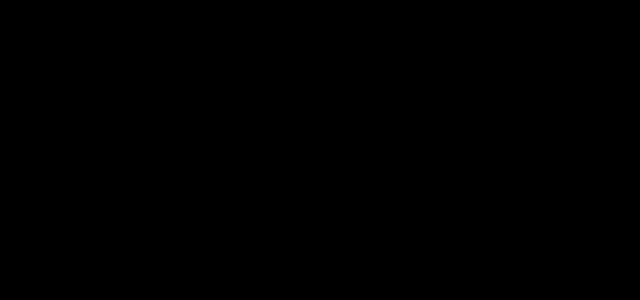
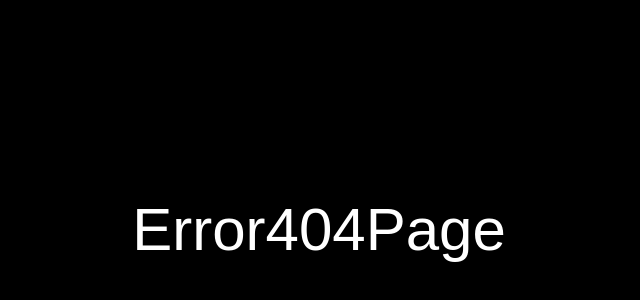
Before and after one commit to yugalJ7/gingFORECAST, a React (Vite) app: page /weather in a window 1280 px wide. Shown: the part 170-470 px from the top of the page, without its empty margins (321-961 px from the left). Built offline with nearby package versions, Linux system fonts and the light colour scheme.

Commit message:
Error and citynotfound

```diff
--- a/src/components/CityNotFound/CityNotFound.jsx
+++ b/src/components/CityNotFound/CityNotFound.jsx
@@ -1,7 +1,9 @@
 const CityNotFound = () => {
   return (
-    <div className="flex justify-center items-center h-screen">
-      <p className="text-6xl text-gray-400">CITY NOT FOUND</p>
+    <div className="flex justify-center w-screen items-center h-screen">
+      <p className="app_name text-6xl text-gray-400 bg-clip-text text-transparent">
+        CITY NOT FOUND
+      </p>
     </div>
   );
 };
--- a/src/pages/Error/Error404Page.jsx
+++ b/src/pages/Error/Error404Page.jsx
@@ -1,5 +1,9 @@
 const Error404Page = () => {
-  return <div>Error404Page</div>;
+  return (
+    <div className="w-screen flex text-white h-screen items-center justify-center ">
+      <p className="text-6xl">Error404Page</p>
+    </div>
+  );
 };
 
 export default Error404Page;
```
